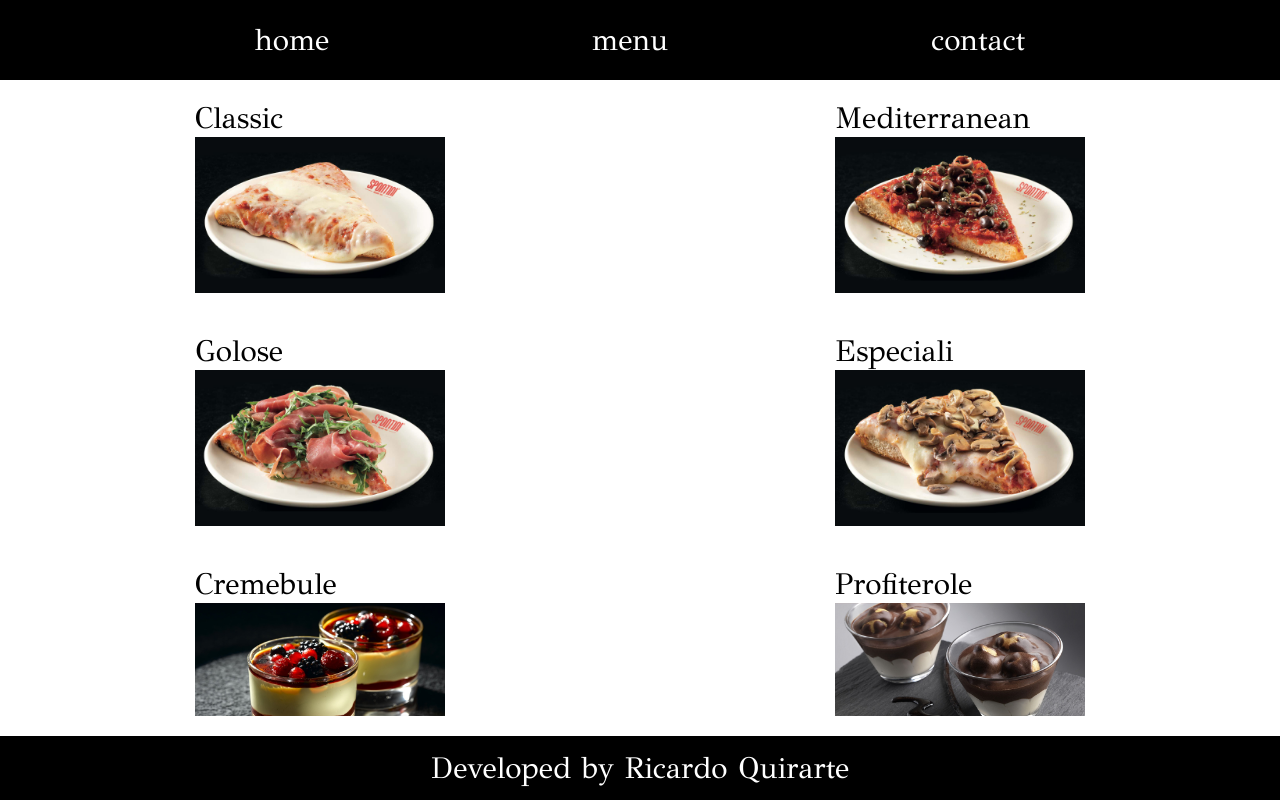
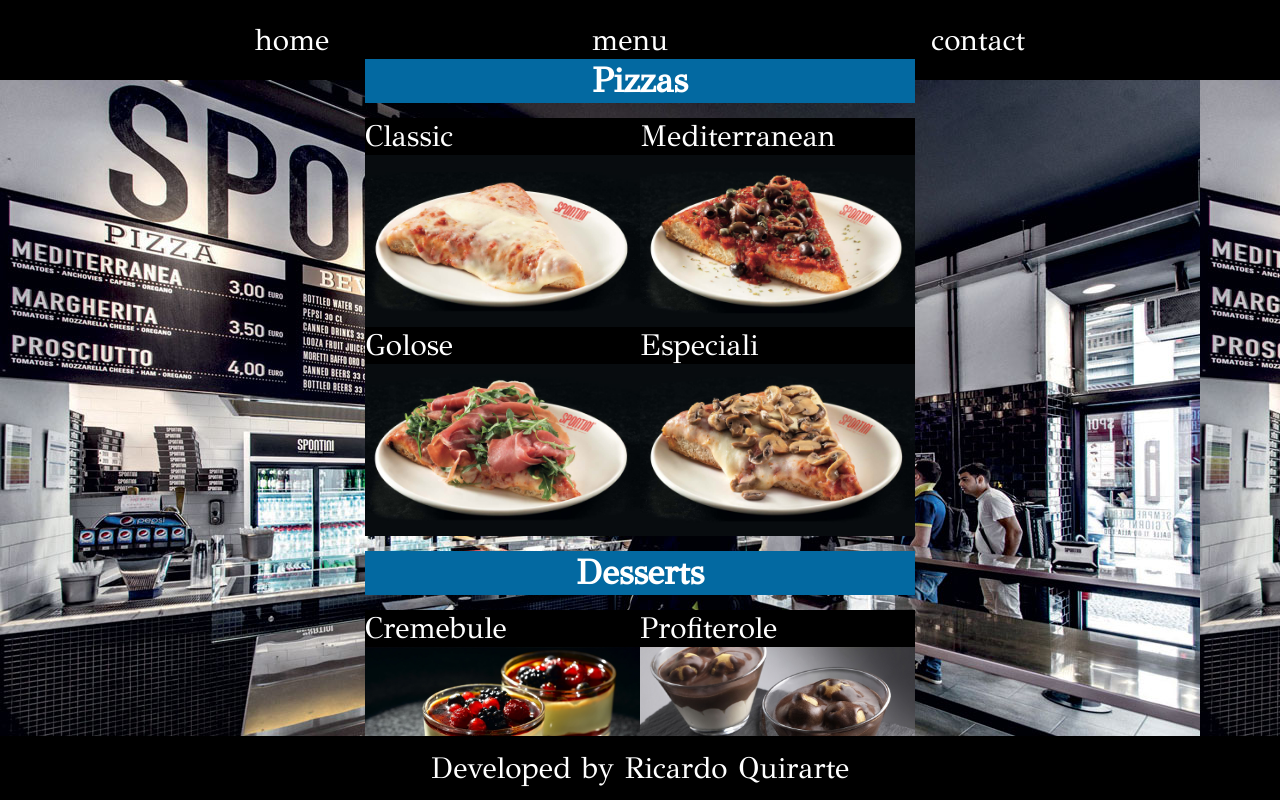
Before and after one commit to RicardoQuirarte/restaurant-page, a website built with webpack: page dist/index.html in a window 1280 px wide. Both pictures are taken after a click on the element "menu". Built offline with nearby package versions, Linux system fonts and the light colour scheme.

Commit message:
project ready

```diff
--- a/src/initial-page.js
+++ b/src/initial-page.js
@@ -1,5 +1,4 @@
 import elementFactory from "./factory";
-// import logo from './assets';**
 
 export default function renderInitialPage   () {
   const container = document.querySelector('#content');
@@ -21,15 +20,9 @@ export default function renderInitialPage   () {
   header.appendChild(contact);
 
   // Body
-
-
-  // const mylogo = new Image();**
-  // mylogo.src = logo;**
-
-
   const logo = elementFactory('body-element', '', 'logo');
   const description = elementFactory('body-element', 'The placer of eating pizza');
-  const someText = elementFactory('body-element', 'Expect soon our new location in Mexico!');
+  const someText = elementFactory('body-element', 'Expect soon our new location in Mexico!', 'expect');
   body.appendChild(logo);
   body.appendChild(description);
   body.appendChild(someText);
--- a/src/menu.js
+++ b/src/menu.js
@@ -6,17 +6,17 @@ import especialiPizza from './assets/pizza-speciali.jpg';
 import cremebuleDessert from './assets/cremebrulee.jpg';
 import profiteroleDessert from './assets/profiteroles.jpg';
 
-const classic = new Image(250);
+const classic = new Image(275);
 classic.src = classicPizza;
-const mediterranean = new Image(250);
+const mediterranean = new Image(275);
 mediterranean.src = mediterraneanPizza;
-const golose = new Image(250);
+const golose = new Image(275);
 golose.src = golosePizza;
-const especiali = new Image(250);
+const especiali = new Image(275);
 especiali.src = especialiPizza;
-const cremebule = new Image(250);
+const cremebule = new Image(275);
 cremebule.src = cremebuleDessert;
-const profiterole = new Image(250);
+const profiterole = new Image(275);
 profiterole.src = profiteroleDessert;
 
 export default function renderMenu   () {
@@ -27,27 +27,34 @@ export default function renderMenu   () {
     container.appendChild(menu);
 
     // Menu elements
-    const pizzas = elementFactory('header-menu', 'Pizzas');
-    container.appendChild(pizzas);
+    const pizzas = elementFactory('headers-menu', 'Pizzas');
+    menu.appendChild(pizzas);
+
+    const containerDiv = elementFactory('container-div');
+    menu.appendChild(containerDiv);
     const pizza1 = elementFactory('menu-elements', 'Classic');
-    menu.appendChild(pizza1);
+    containerDiv.appendChild(pizza1);
     pizza1.appendChild(classic);
     const pizza2 = elementFactory('menu-elements', 'Mediterranean');
-    menu.appendChild(pizza2);
+    containerDiv.appendChild(pizza2);
     pizza2.appendChild(mediterranean);
     const pizza3 = elementFactory('menu-elements', 'Golose');
-    menu.appendChild(pizza3);
+    containerDiv.appendChild(pizza3);
     pizza3.appendChild(golose);
     const pizza4 = elementFactory('menu-elements', 'Especiali');
-    menu.appendChild(pizza4);
+    containerDiv.appendChild(pizza4);
     pizza4.appendChild(especiali);
-    // const desserts = elementFactory('menu-elements', 'Desserts');
-    // menu.appendChild(desserts);
+
+    const desserts = elementFactory('headers-menu', 'Desserts');
+    menu.appendChild(desserts);
+
+    const containerDiv2 = elementFactory('container-div');
+    menu.appendChild(containerDiv2);
     const dessert1 = elementFactory('menu-elements', 'Cremebule');
-    menu.appendChild(dessert1);
+    containerDiv2.appendChild(dessert1);
     dessert1.appendChild(cremebule);
     const dessert2 = elementFactory('menu-elements', 'Profiterole');
-    menu.appendChild(dessert2);
+    containerDiv2.appendChild(dessert2);
     dessert2.appendChild(profiterole);
 
     return { menu };
--- a/src/style.css
+++ b/src/style.css
@@ -28,11 +28,6 @@ body {
   opacity: 0.8;
 }
 
-.header-element:active {
-  background-color: black;
-  opacity: 0.8;
-}
-
 .body {
   background-image: url(assets/spontini.jpg);
   font-size: 55px;
@@ -41,10 +36,9 @@ body {
 }
 
 .body-element {
-  margin: 0px;
   display: grid;
   place-content: center;
-  background-color: #22c55e;
+  background-color: black;
   padding-bottom: 10px;
 }
 
@@ -53,44 +47,54 @@ body {
   height: 125px;
 }
 
+.expect {
+  background-color: #0369a1;
+  margin-top: 20px;
+}
+
 .menu {
-  color: black;
-  font-size: 30px;
+  color: white;
+  font-size: 35px;
+  font-weight: 700;
   height: 82vh;
   background-image: url(assets/spontini.jpg);
   display: grid;
-  grid-template-columns: 1fr 1fr;
+  place-content: center;
 }
 
-/* .header-menu {
+.headers-menu {
+  display: grid;
+  place-content: center;
+  margin-bottom: 15px;
+  margin-top: 15px;
+  background-color: #0369a1;
+}
+
+.container-div {
+  display: grid;
+  grid-template-columns: 1fr 1fr;
+  font-size: 30px;
+  font-weight: 400;
+}
+
+.menu-elements {
   background-color: black;
   display: grid;
   place-content: center;
-  font-size: 50px;
-  margin-top: 25px;
-  color: white;
-} */
-
-.menu-elements {
-  display: grid;
-  place-content: center;
-  background-color: white;
-  border: 5px;
-  border-color: white;
 }
 
 .contact-page {
   background-image: url(assets/spontini.jpg);
   height: 82vh;
-  display: grid;
   place-content: center;
   text-align: center;
 }
 
 .contact-elements {
-  background-color: #ef4444;
+  background-color: #0369a1;
   color: white;
   font-size: 35px;
+  width: 75vw;
 }
 
 .footer {
```
Also changed, not shown: dist/main.js.
